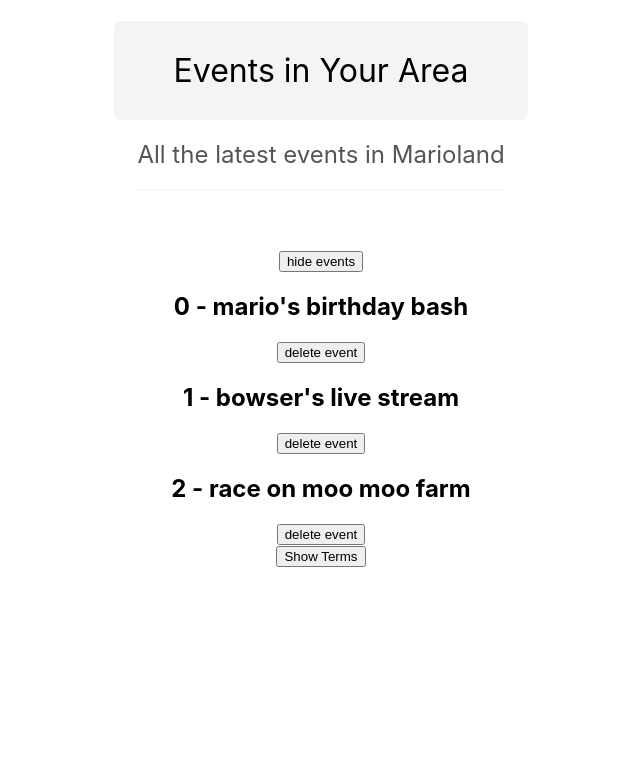
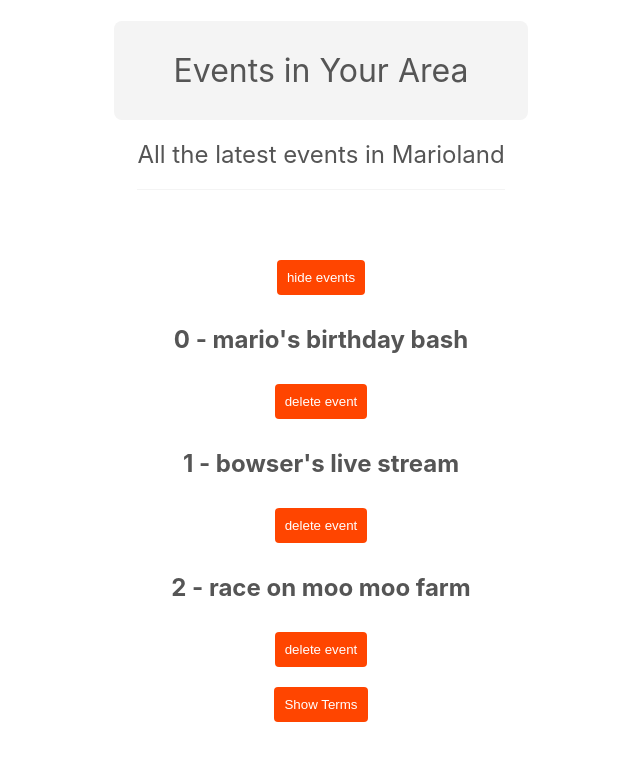
Before and after one commit to RM-0311/learnReact, a React (Create React App) app: page / in a window 1280 px wide. Shown: the top 760 px of the page, without its empty margins (319-959 px from the left). Built offline with nearby package versions, Linux system fonts and the light colour scheme; the HTML template or start-up script is replaced by a standard one.

Commit message:
Modular Styling

```diff
--- a/src/components/Modal.css
+++ b/src/components/Modal.css
@@ -13,3 +13,7 @@
   background: #fff;
   border-radius: 10px;
 }
+.modal h2 {
+  border-bottom: 1px solid #ddd;
+  padding-bottom: 10px;
+}
--- /dev/null
+++ b/src/components/Title.css
@@ -0,0 +1,18 @@
+.title-block .title {
+  display: inline-block;
+  padding: 30px 60px;
+  background: #f4f4f4;
+  border-radius: 8px;
+  font-weight: normal;
+  margin-bottom: 10px;
+}
+
+.title-block .subtitle {
+  display: inline-block;
+  color: #555;
+  font-weight: normal;
+  padding-bottom: 20px;
+  border-bottom: 1px solid #f4f4f4;
+  margin-top: 10px;
+  margin-bottom: 60px;
+}
--- a/src/components/Title.js
+++ b/src/components/Title.js
@@ -1,9 +1,11 @@
+import './Title.css'
+
 export default function Title({ title, subtitle }) {
   return (
-    <>
+    <div className="title-block">
       <h1 className="title">{title}</h1>
       <br />
       <h2 className="subtitle">{subtitle}</h2>
-    </>
+    </div>
   )
 }
--- a/src/index.css
+++ b/src/index.css
@@ -12,21 +12,17 @@ code {
     monospace;
 }
 
-.title {
-  display: inline-block;
-  padding: 30px 60px;
-  background: #f4f4f4;
-  border-radius: 8px;
-  font-weight: normal;
-  margin-bottom: 10px;
+p,
+h1,
+h2 {
+  color: #555;
 }
-
-.subtitle {
-  display: inline-block;
-  color: #555;
-  font-weight: normal;
-  padding-bottom: 20px;
-  border-bottom: 1px solid #f4f4f4;
-  margin-top: 10px;
-  margin-bottom: 60px;
+button {
+  background: #ff4500;
+  color: #fff;
+  padding: 10px;
+  border: 0;
+  border-radius: 4px;
+  margin: 10px auto;
+  cursor: pointer;
 }
```
